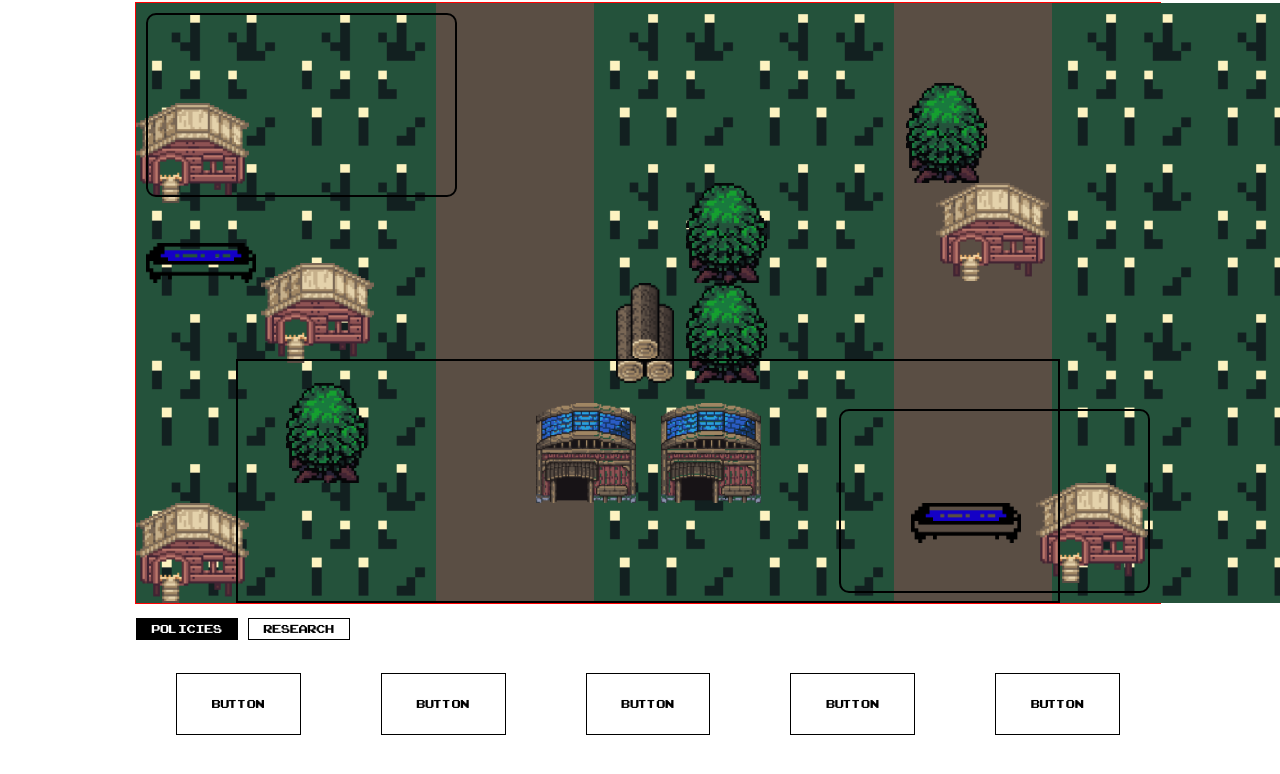
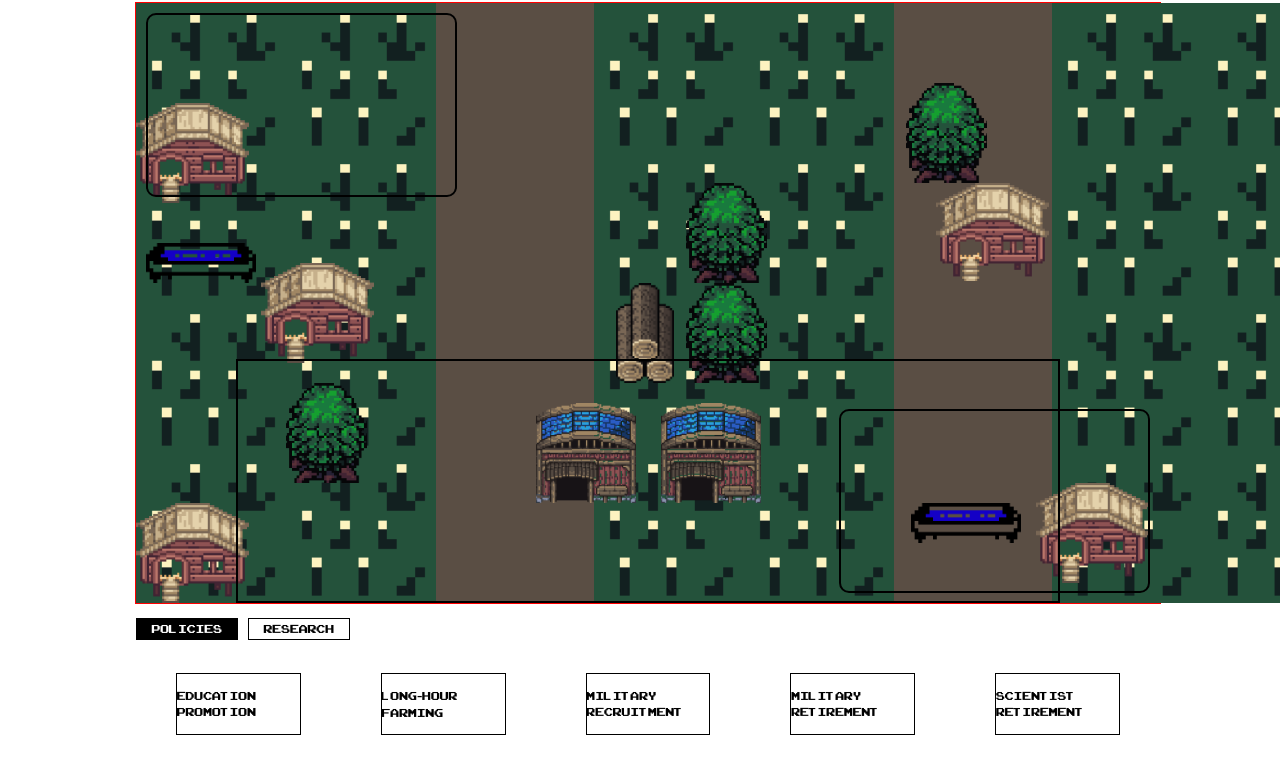
Before and after one commit to NataRich/2076-js, a website built with Parcel: page src/index.html in a window 1280 px wide. Shown: the part 66-840 px from the top of the page. Built offline with nearby package versions, Linux system fonts and the light colour scheme.

Commit message:
Add control

```diff
--- a/src/index.html
+++ b/src/index.html
@@ -97,13 +97,7 @@
             <div class="opt active">Policies</div>
             <div class="opt">Research</div>
         </div>
-        <div class="buttons">
-            <div class="btn">Button</div>
-            <div class="btn">Button</div>
-            <div class="btn">Button</div>
-            <div class="btn">Button</div>
-            <div class="btn">Button</div>
-        </div>
+        <div class="buttons"></div>
     </div>
   </div>
   <script src="main.js"></script>
--- /dev/null
+++ b/src/js/control.js
@@ -0,0 +1,36 @@
+const OPTIONS = {
+    policies: {
+        count: 5,
+        options: ["Education Promotion", "Long-hour Farming", "Military Recruitment", "Military Retirement", "Scientist Retirement"]
+    },
+    research: {
+        count: 3,
+        options: ["Water", "Land", "Crops"]
+    }
+}
+
+function getOption(str) {
+    return str === "Policies" ? OPTIONS.policies : OPTIONS.research;
+
+}
+
+
+export function setButtons(option) {
+    var buttons = document.getElementsByClassName("buttons")[0];
+    buttons.innerHTML = ""; // clear
+    for (var i = 0; i < option.count; i++) {
+        var node = document.createElement("div");
+        node.innerText = option.options[i];
+        node.className = "btn"
+        buttons.appendChild(node);
+    }
+}
+
+export function getActiveOption() {
+    var opts = document.getElementsByClassName("opt");
+    for (var i = 0; i < opts.length; i++) {
+        if (opts[i].classList.contains("active"))
+            return getOption(opts[i].innerText);
+    }
+    return null;
+}
--- a/src/main.js
+++ b/src/main.js
@@ -1,6 +1,12 @@
 'use strict';
 
-// below for demonstration only
+import { getActiveOption, setButtons } from "./js/control";
+
+function setup() {
+    setButtons(getActiveOption());
+}
+
+setup();
 
 // register listeners
 var opts = document.getElementsByClassName("opt");
@@ -26,13 +32,5 @@ function chooseOption(e) {
     e.currentTarget.className = "opt active"
 
     // set buttons
-    var n = e.currentTarget.innerText === "Policies" ? 5 : 3;
-    var buttons = document.getElementsByClassName("buttons")[0];
-    buttons.innerHTML = ""; // clear
-    for (var i = 0; i < n; i++) {
-        var node = document.createElement("div");
-        node.innerText = "Button";
-        node.className = "btn"
-        buttons.appendChild(node);
-    }
+    setButtons(getActiveOption())
 }
```
Also changed, not shown: .eslintrc.json, dist/cabin.44c36c06.png (added), dist/cropland_grow.ee877def.png (added), dist/index.html, dist/index.js, dist/institute.ad8aaf5c.png (added), dist/road.82759985.png (added), dist/tree.aacb92a6.png (added), dist/water.7ff87c74.png (added), dist/wood.d72390e9.png (added), 5 other files.
